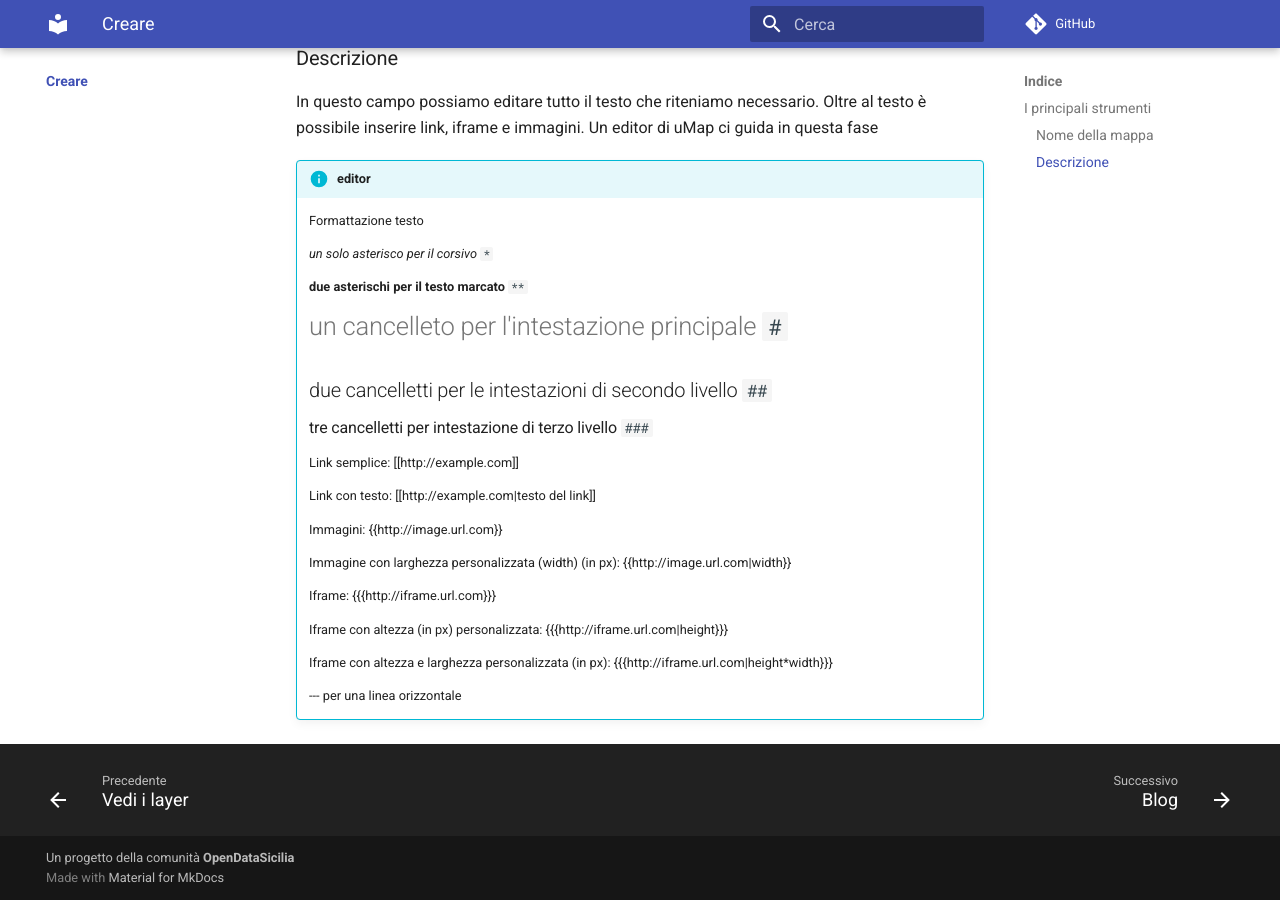
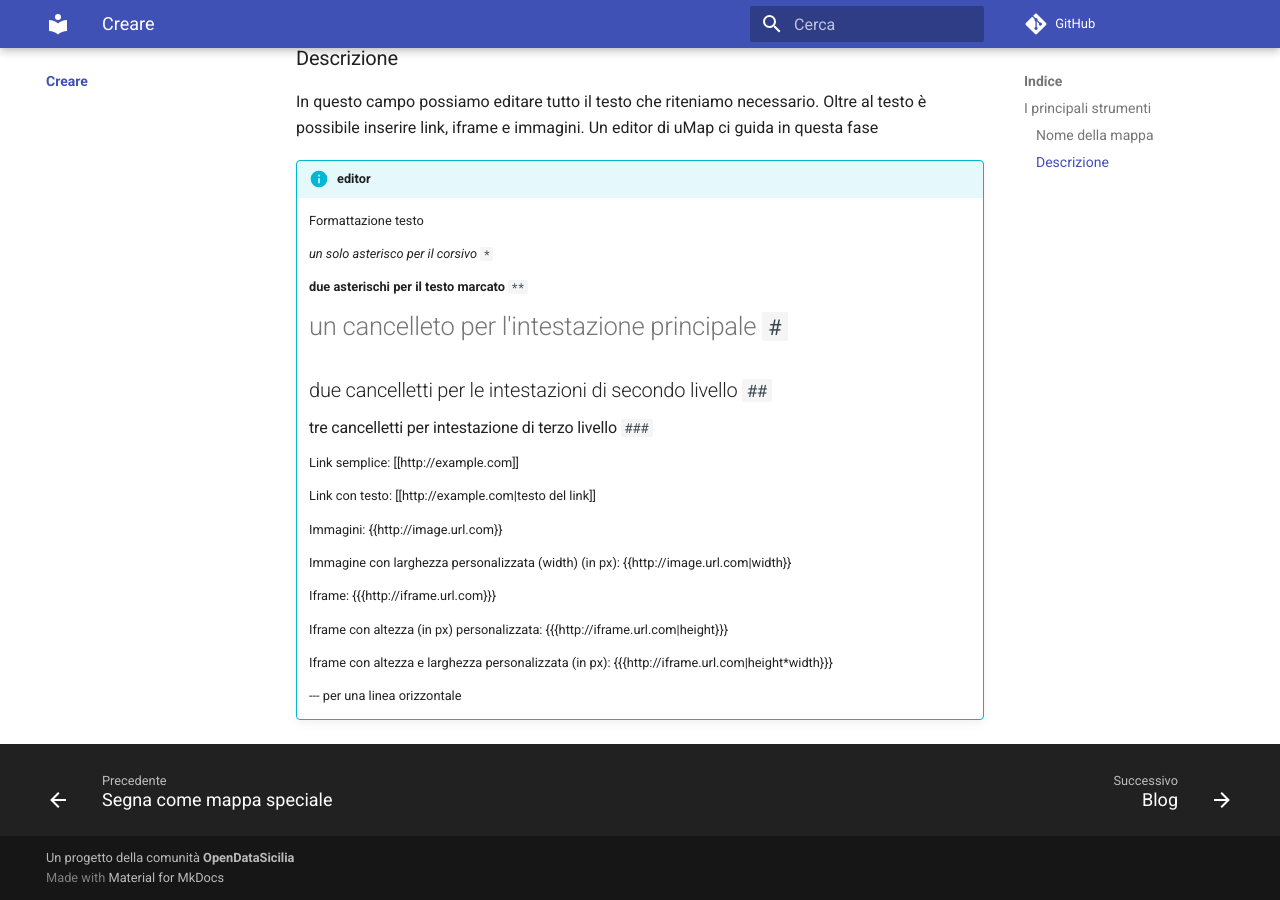
Before and after one commit to opendatasicilia/guida-umap, an MkDocs documentation site: the page built from docs/creare/index.md, in a window 1280 px wide and 900 px high, scrolled down 1625 px. Built offline with MkDocs 1.6.1 and Material for MkDocs 9.7.7, drawn with Linux system fonts in a browser that asks for light colours; comment, search, counter and statistics services are not loaded.

Commit message:
Update mkdocs.yml

```diff
--- a/mkdocs.yml
+++ b/mkdocs.yml
@@ -36,6 +36,7 @@
     - Misura distanze: consultare/misura-distanze.md
     - Apri Openstreetmap: consultare/apri-openstreetmap.md
     - Vedi i layer: consultare/vedi-layer.md
+    - Segna come mappa speciale: consultare/mappa-speciale.md
   - Creare:
     - Creare: creare/index.md
   - Blog: blog/index.md
```
